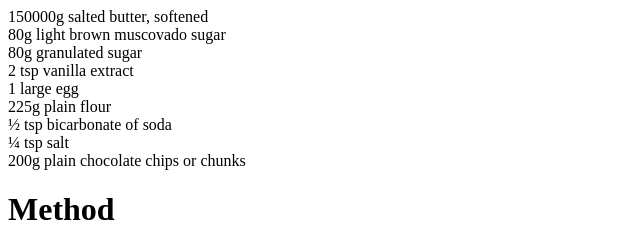
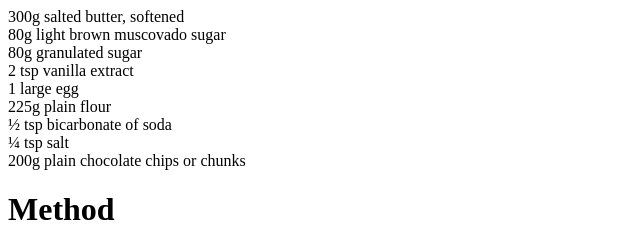
Before and after one commit to alicenesher/Training, a plain HTML site: page index.html in a window 1280 px wide. Shown: the top 240 px of the page, 0-640 px from the left. Drawn offline with Linux system fonts and the light colour scheme.

Commit message:
Change to Garm

```diff
--- a/index.html
+++ b/index.html
@@ -2,7 +2,7 @@
 <body>
 <div>
 <p>
-150000g salted butter, softened<br />
+300g salted butter, softened<br />
 80g light brown muscovado sugar<br />
 80g granulated sugar<br />
 2 tsp vanilla extract<br />
```
